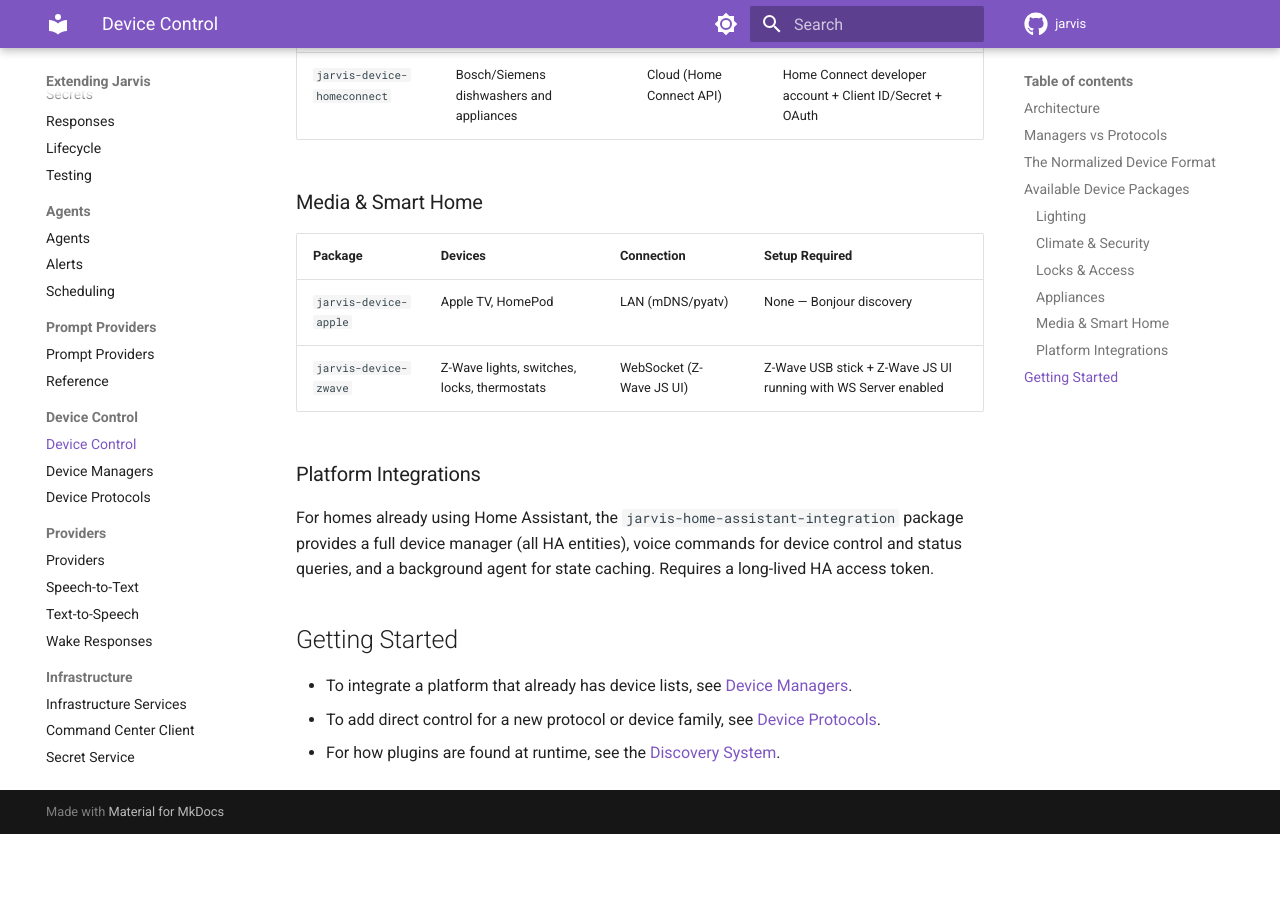
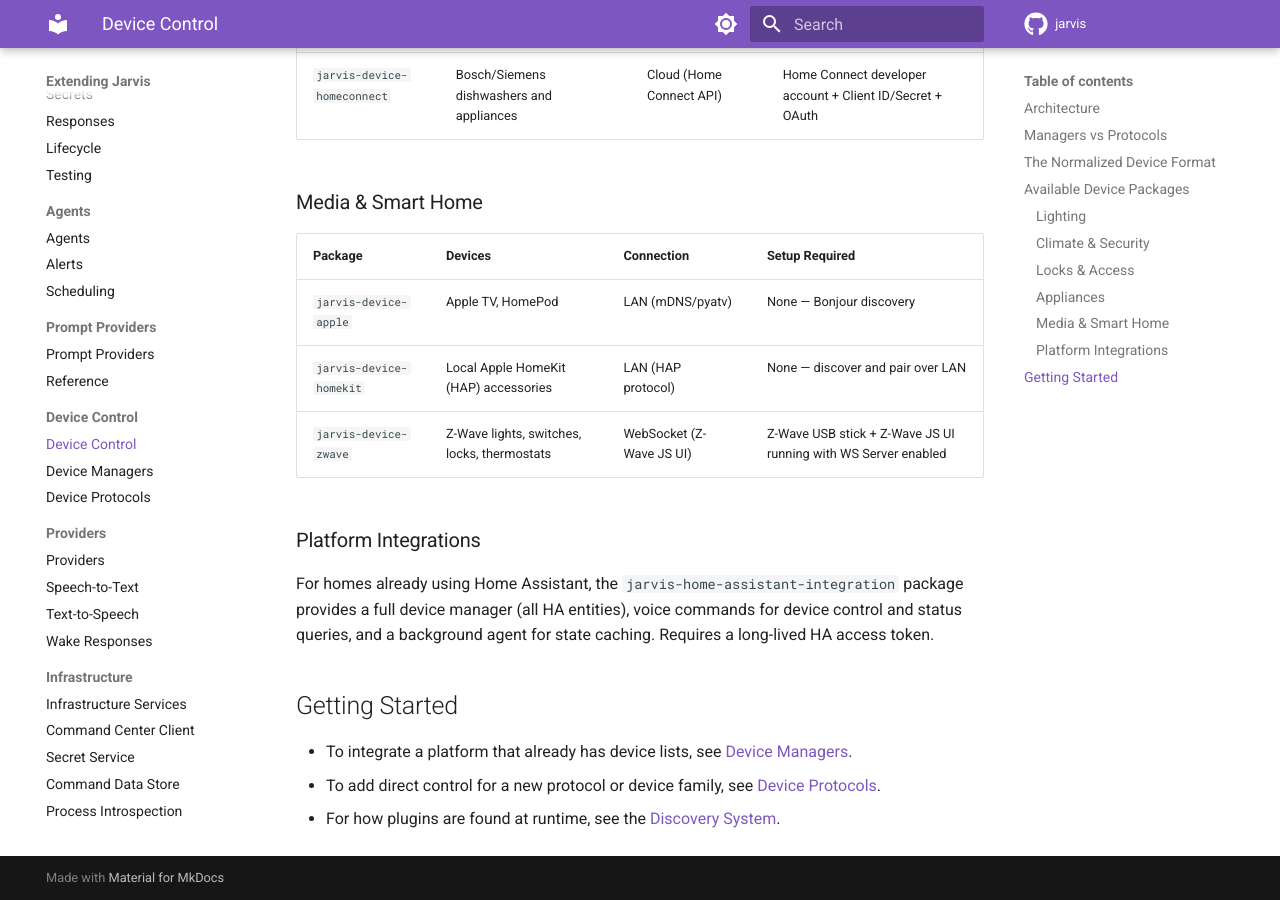
Before and after one commit to alexberardi/jarvis-docs, an MkDocs documentation site: the page built from docs/extending/devices/index.md, in a window 1280 px wide and 900 px high, scrolled down 3276 px. Built offline with MkDocs 1.6.1 and Material for MkDocs 9.7.7, drawn with Linux system fonts in a browser that asks for light colours; comment, search, counter and statistics services are not loaded; before the commit the page ends 4110 px from its top, so only the background shows below that.

Commit message:
docs(devices): add jarvis-device-homekit Pantry entry
Mirrors alexberardi/jarvis#9, which added the four public device repos
(homekit, resideo, kasa, lifx) missing from the README's device table.
resideo, kasa, and lifx were already documented here; homekit was not.

```diff
--- a/docs/extending/devices/index.md
+++ b/docs/extending/devices/index.md
@@ -100,6 +100,7 @@
 | Package | Devices | Connection | Setup Required |
 |---------|---------|------------|----------------|
 | `jarvis-device-apple` | Apple TV, HomePod | LAN (mDNS/pyatv) | None — Bonjour discovery |
+| `jarvis-device-homekit` | Local Apple HomeKit (HAP) accessories | LAN (HAP protocol) | None — discover and pair over LAN |
 | `jarvis-device-zwave` | Z-Wave lights, switches, locks, thermostats | WebSocket (Z-Wave JS UI) | Z-Wave USB stick + Z-Wave JS UI running with WS Server enabled |
 
 ### Platform Integrations
```
